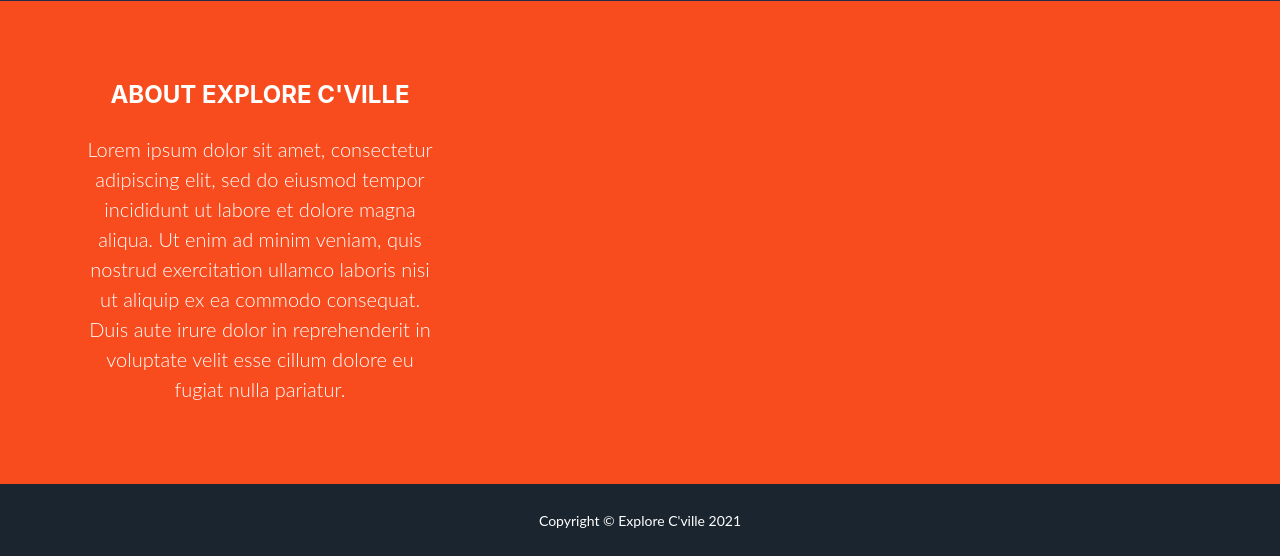
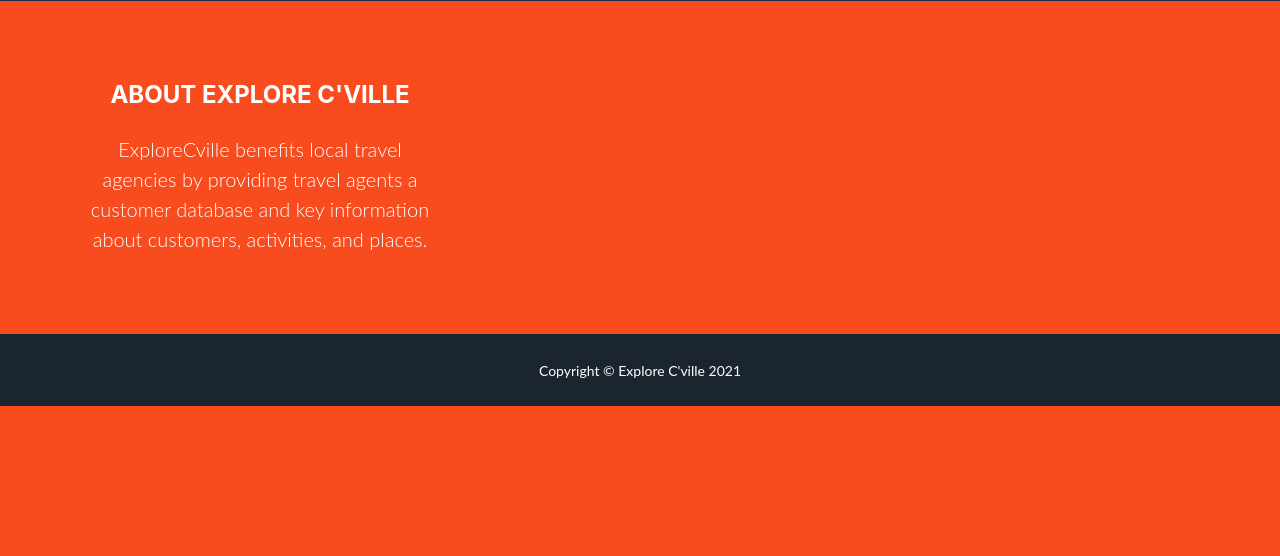
Before and after one commit to pfwrocks/explore-cville, a PHP site: page / in a window 1280 px wide. Shown: the part 435-991 px from the top of the page. After the commit the page ends 841 px from the top, so only its background shows below. Run offline with PHP 8.4, Linux system fonts and the light colour scheme; some libraries are stand-ins or nearby versions.

Commit message:
not just a proof of concept D:

```diff
--- a/index.php
+++ b/index.php
@@ -24,7 +24,7 @@
                     <div class="col-lg-4">
                         <h4 class="text-uppercase mb-4">About Explore C'Ville</h4>
                         <p class="lead mb-0">
-                            Lorem ipsum dolor sit amet, consectetur adipiscing elit, sed do eiusmod tempor incididunt ut labore et dolore magna aliqua. Ut enim ad minim veniam, quis nostrud exercitation ullamco laboris nisi ut aliquip ex ea commodo consequat. Duis aute irure dolor in reprehenderit in voluptate velit esse cillum dolore eu fugiat nulla pariatur.
+                            ExploreCville benefits local travel agencies by providing travel agents a customer database and key information about customers, activities, and places.
                         </p>
                     </div>
                 </div>
```
